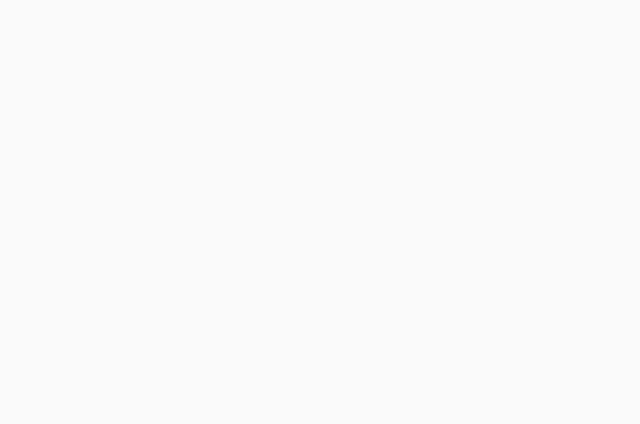
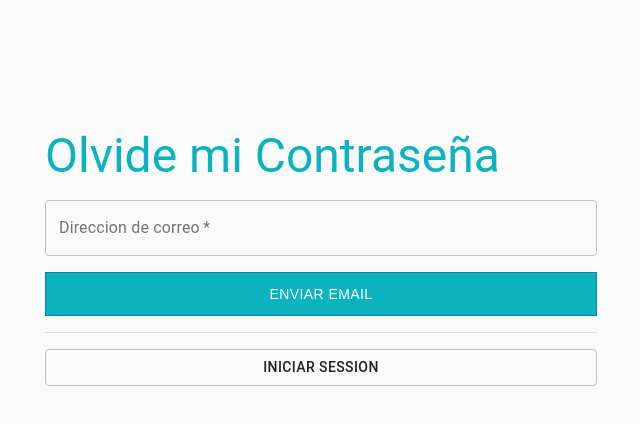
Before and after one commit to ATuMano/Ropa-FE, a React (Create React App) app: page /forgot in a window 1280 px wide. Before the commit this address had no page. Shown: the top 424 px of the page, without its empty margins (319-959 px from the left). Built offline with nearby package versions, Linux system fonts and the light colour scheme.

Commit message:
Add Forgot functionallity

```diff
--- a/src/app/components/application-router.tsx
+++ b/src/app/components/application-router.tsx
@@ -10,6 +10,7 @@ import Genders from "./genders/genders";
 import Products from "./products/products";
 import ProductDetail from "./product-detail/product-details";
 import StoreMap from "./store-map/store-map";
+import ForgotPassword from "app/pages/ForgotPassword/forgot-password";
 
 // TO DO map route should be removed from application router
 
@@ -32,6 +33,7 @@ export const ApplicationRouter = () => {
         <Route path="/map" element={addLayoutWithSecurity(<StoreMap />)} />
         <Route path="/login" element={<Login />} />
         <Route path="/register" element={<Register />} />
+        <Route path="/forgot" element={<ForgotPassword />} />
       </Routes>
     </BrowserRouter>
   );
--- /dev/null
+++ b/src/app/pages/ForgotPassword/forgot-password.tsx
@@ -0,0 +1,49 @@
+import { Button, Divider, TextField } from "@material-ui/core";
+import { getAuth, sendPasswordResetEmail } from "firebase/auth";
+import React, { FormEvent, FunctionComponent } from "react";
+import {
+  AuthorizationContainer,
+  FormBox,
+  MainButton,
+  Title
+} from "styles/global-styles";
+import { getURIOrigin } from "utils/route-utils";
+
+export interface IForgotPasswordProps {}
+
+const ForgotPassword: FunctionComponent<IForgotPasswordProps> = _props => {
+  const auth = getAuth();
+  auth.useDeviceLanguage();
+  const loginURL = getURIOrigin() + "/login";
+  const forgotPassword = (event: FormEvent<HTMLFormElement>) => {
+    event.preventDefault();
+    const email: string = event.currentTarget["email"].value;
+    sendPasswordResetEmail(auth, email, { url: loginURL })
+      .then(() => {
+        console.log("Password reset email sent!");
+      })
+      .catch((error) => {
+        console.log(error);
+      });
+  };
+  return (
+    <AuthorizationContainer maxWidth="sm">
+      <FormBox component="form" onSubmit={forgotPassword}>
+        <Title variant="h3">Olvide mi Contraseña</Title>
+        <TextField
+          required
+          name="email"
+          label="Direccion de correo"
+          variant="outlined"
+        />
+        <MainButton type="submit">Enviar Email</MainButton>
+        <Divider />
+        <Button variant="outlined" href="/login">
+          Iniciar Session
+        </Button>
+      </FormBox>
+    </AuthorizationContainer>
+  );
+};
+
+export default ForgotPassword;
--- a/src/app/pages/Login/login.tsx
+++ b/src/app/pages/Login/login.tsx
@@ -25,7 +25,7 @@ const Login: FunctionComponent<ILoginProps> = _props => {
     signInWithEmailAndPassword(auth, email, password)
       .then((response) => {
         console.log(response.user);
-        navigate(-1);
+        navigate("/");
       })
       .catch(() => {
         setAuthing(false);
@@ -36,7 +36,7 @@ const Login: FunctionComponent<ILoginProps> = _props => {
     signInWithPopup(auth, new GoogleAuthProvider())
       .then((response) => {
         console.log(response.user);
-        navigate(-1);
+        navigate("/");
       })
       .catch(() => {
         setAuthing(false);
@@ -73,7 +73,7 @@ const Login: FunctionComponent<ILoginProps> = _props => {
           Inicio de sesión con
         </Button>
         <LinkBox>
-          <Link>¿Se te olvido tu contraseña?</Link>
+          <Link href="/forgot">¿Se te olvido tu contraseña?</Link>
           <Link href="/register">¿No tienes una cuenta? Registrese</Link>
         </LinkBox>
       </FormBox>
--- a/src/app/pages/Register/register.tsx
+++ b/src/app/pages/Register/register.tsx
@@ -31,7 +31,7 @@ const Register: FunctionComponent<IRegisterProps> = _props => {
         await updateProfile(response.user, {
           displayName: `${firstName} ${lastName}`
         });
-        navigate(-2);
+        navigate("/");
       })
       .catch(() => {});
   };
```
